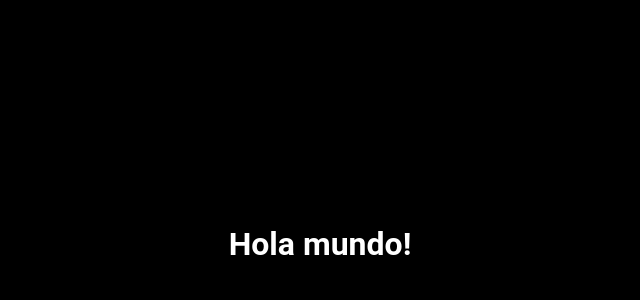
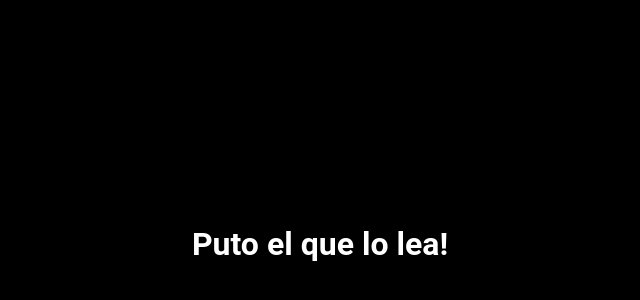
Before and after one commit to HafidOD/HafidOD.github.io, a plain HTML site: page animation-text/index.html in a window 1280 px wide. Shown: the part 164-464 px from the top of the page, without its empty margins (320-960 px from the left). Drawn offline with Linux system fonts and the light colour scheme.

Commit message:
mod index

```diff
--- a/animation-text/index.html
+++ b/animation-text/index.html
@@ -16,7 +16,7 @@
     </style>
   </head>
   <body>
-    <h1>Hola mundo!</h1>
+    <h1>Puto el que lo lea!</h1>
     <script src="./letters-animator.js">
 
     </script>
```
